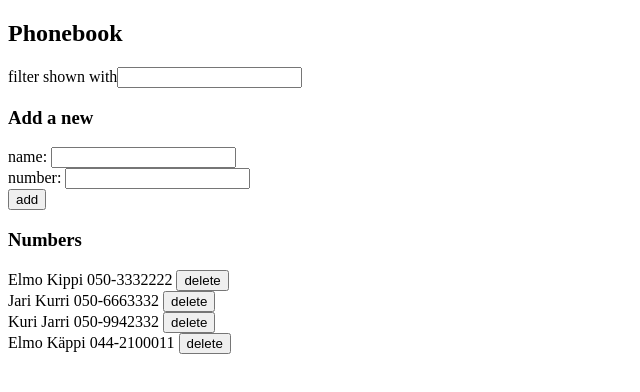
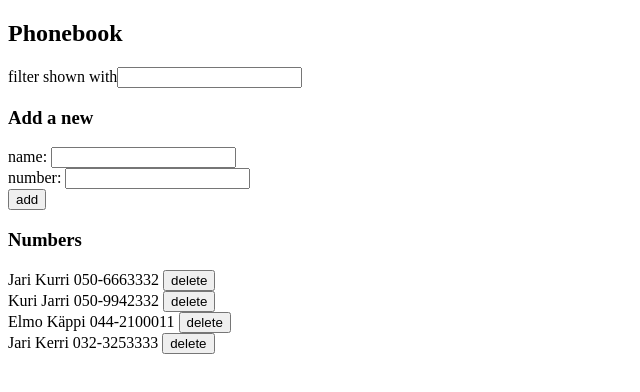
Before and after one commit to chronotriggered/fullstackopen, a React (Vite) app in the folder part2/phonebook/: page / in a window 1280 px wide. Shown: the top 392 px of the page, without its empty margins (0-640 px from the left). Built offline with nearby package versions, Linux system fonts and the light colour scheme; data requests are answered from the project's data file.

Commit message:
added 2.15

```diff
--- a/part2/phonebook/db.json
+++ b/part2/phonebook/db.json
@@ -1,10 +1,5 @@
 {
   "persons": [
-    {
-      "id": "58a1",
-      "name": "Elmo Kippi",
-      "number": "050-3332222"
-    },
     {
       "id": "03bf",
       "name": "Jari Kurri",
@@ -19,6 +14,11 @@
       "id": "2916",
       "name": "Elmo Käppi",
       "number": "044-2100011"
+    },
+    {
+      "id": "cb72",
+      "name": "Jari Kerri",
+      "number": "032-3253333"
     }
   ]
 }
--- a/part2/phonebook/src/App.jsx
+++ b/part2/phonebook/src/App.jsx
@@ -57,25 +57,25 @@ const App = () => {
     const numberExists = persons.find((person) => person.number === newNumber);
 
     if (numberExists) {
-      alert(`Number ${newNumber} already exists.`);
+      alert(`Number ${newNumber} already exists. Can't be duplicates.`);
     } else if (personExists) {
-      if (personExists.number === newNumber) {
-        alert(`${newName} with number ${newNumber} already exists`);
-      } else if (newNumber) {
+      const confirmNumber = window.confirm(
+        `${newName} already exists. Do you want to change the number?`
+      );
+      if (confirmNumber) {
         newService
           .update(personExists.id, { ...personExists, number: newNumber })
-          .then(
-            (updatedPerson) =>
-              setPersons(
-                persons.map((person) =>
-                  person.id !== updatedPerson.id ? person : updatedPerson
-                )
-              ),
-            setNewName(""),
-            setNewNumber("")
-          );
+          .then((updatedPerson) => {
+            setPersons(
+              persons.map((person) =>
+                person.id !== updatedPerson.id ? person : updatedPerson
+              )
+            );
+            setNewName("");
+            setNewNumber("");
+          });
       } else {
-        alert(`${newName} already exists`);
+        console.log(`Number change canceled!`);
       }
     } else {
       const numberObj = {
@@ -106,8 +106,7 @@ const App = () => {
   const handleDelete = (id, name) => {
     const confirmDelete = window.confirm(`Delete ${name}?`);
     if (confirmDelete) {
-      const deletedPerson = persons.find((p) => p.id === id && p.name === name);
-      newService.deletePerson(deletedPerson.id).then(() => {
+      newService.deletePerson(id).then(() => {
         setPersons(persons.filter((person) => person.id !== id));
         console.log(`Deleted: ${name}`);
       });
```
